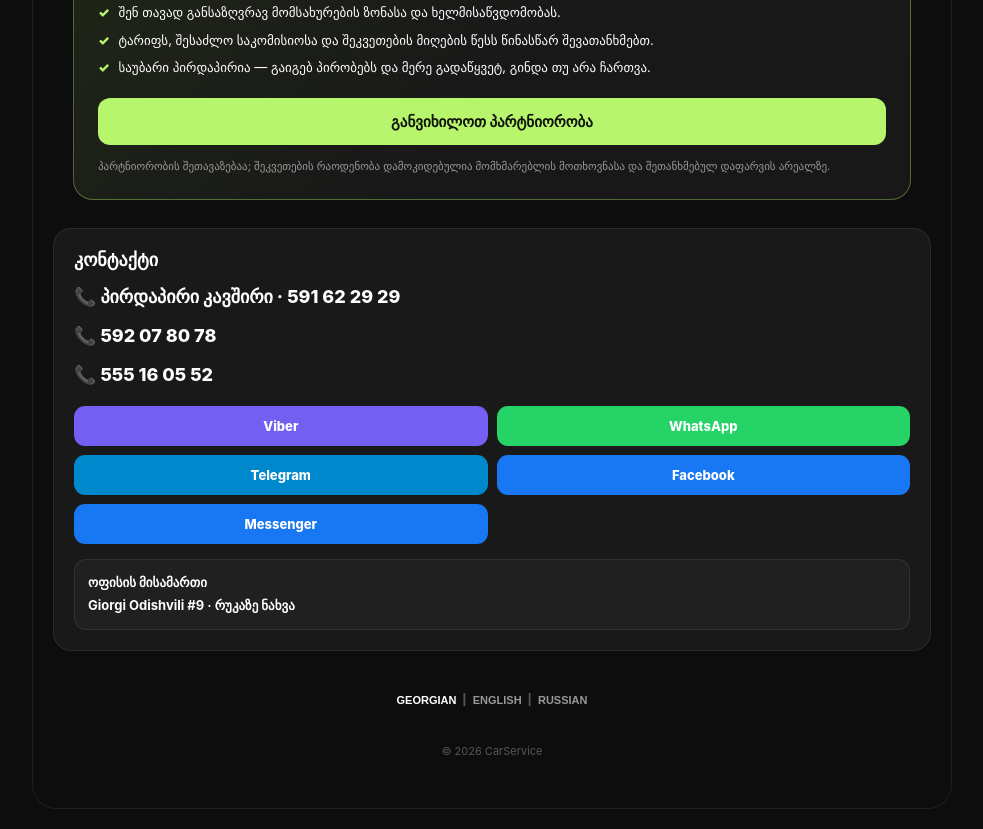
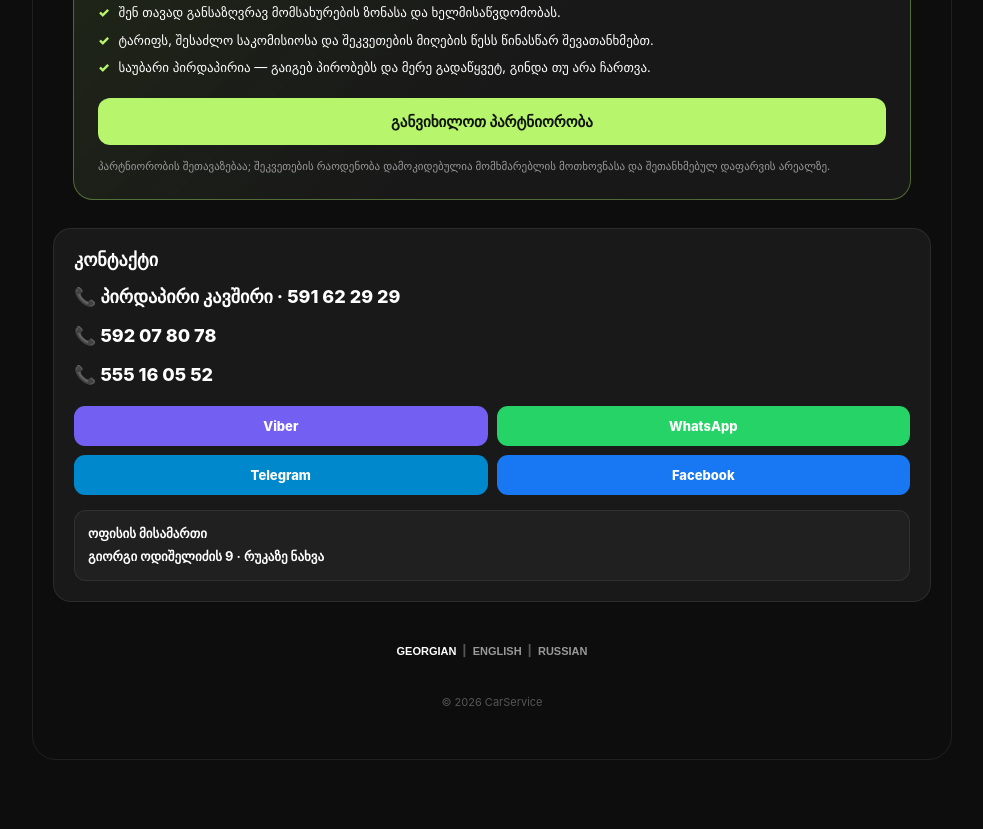
Before and after one commit to miqelius/carservice, a plain HTML site: page index.html in a window 1280 px wide. Shown: the part 830-1659 px from the top of the page, without its empty margins (148-1131 px from the left). After the commit the page ends 1610 px from the top, so only its background shows below. Drawn offline with Linux system fonts and the light colour scheme.

Commit message:
Refine office address and Facebook contact

```diff
--- a/index.html
+++ b/index.html
@@ -525,18 +525,12 @@
                     Facebook
                 </a>
 
-                <a
-                    class="messenger messenger-btn"
-                    href="https://www.facebook.com/profile.php?id=61589185375942"
-                    target="_blank">
-                    Messenger
-                </a>
 
             </div>
 
             <div class="office-address">
                 <strong data-i18n="officeLabel">ოფისის მისამართი</strong><br>
-                <a href="https://maps.google.com/?q=Giorgi+Odishvili+9" target="_blank" rel="noopener noreferrer">Giorgi Odishvili #9 · <span data-i18n="mapLink">რუკაზე ნახვა</span></a>
+                <a href="https://maps.google.com/?q=Giorgi+Odishelidze+9" target="_blank" rel="noopener noreferrer"><span data-i18n="officeAddress">გიორგი ოდიშელიძის 9</span> · <span data-i18n="mapLink">რუკაზე ნახვა</span></a>
             </div>
 
         </div>
@@ -658,7 +652,9 @@
             officeLabel:
                 "ოფისის მისამართი",
             mapLink:
-                "რუკაზე ნახვა"
+                "რუკაზე ნახვა",
+            officeAddress:
+                "გიორგი ოდიშელიძის 9"
         },
 
 
@@ -717,7 +713,9 @@
             officeLabel:
                 "Office address",
             mapLink:
-                "View map"
+                "View map",
+            officeAddress:
+                "9 Giorgi Odishelidze St."
         },
 
 
@@ -776,7 +774,9 @@
             officeLabel:
                 "Адрес офиса",
             mapLink:
-                "Посмотреть на карте"
+                "Посмотреть на карте",
+            officeAddress:
+                "ул. Георгия Одишелидзе, 9"
         }
 
     };
```
